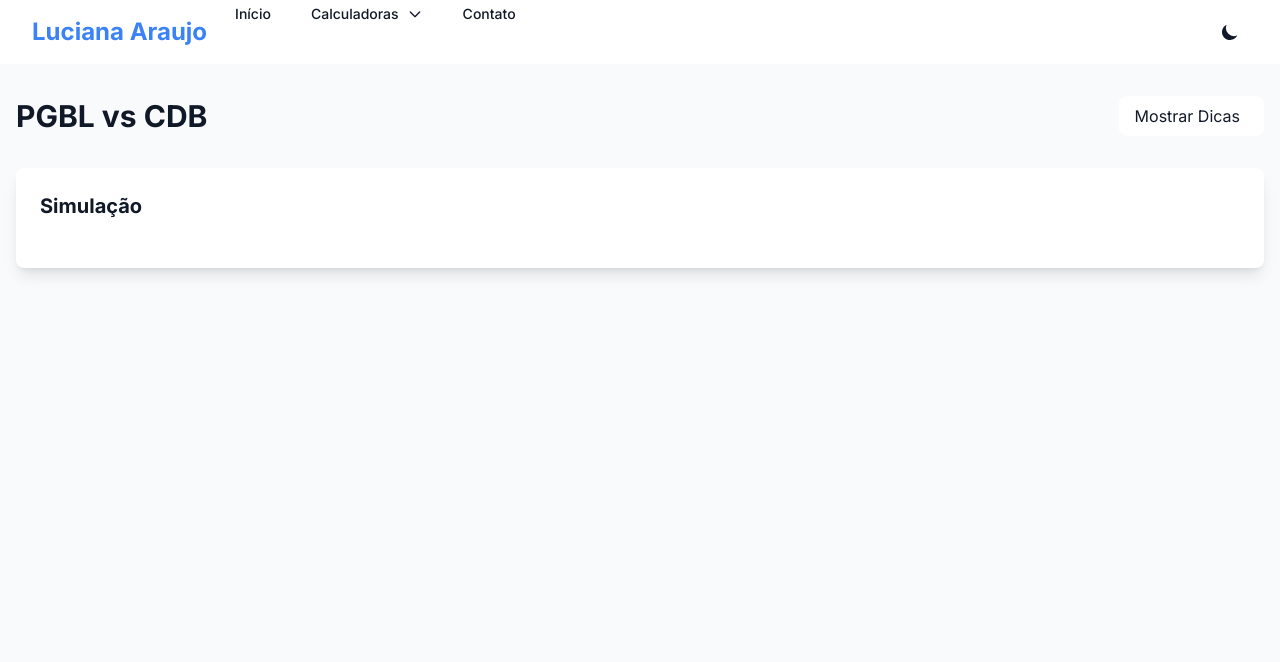
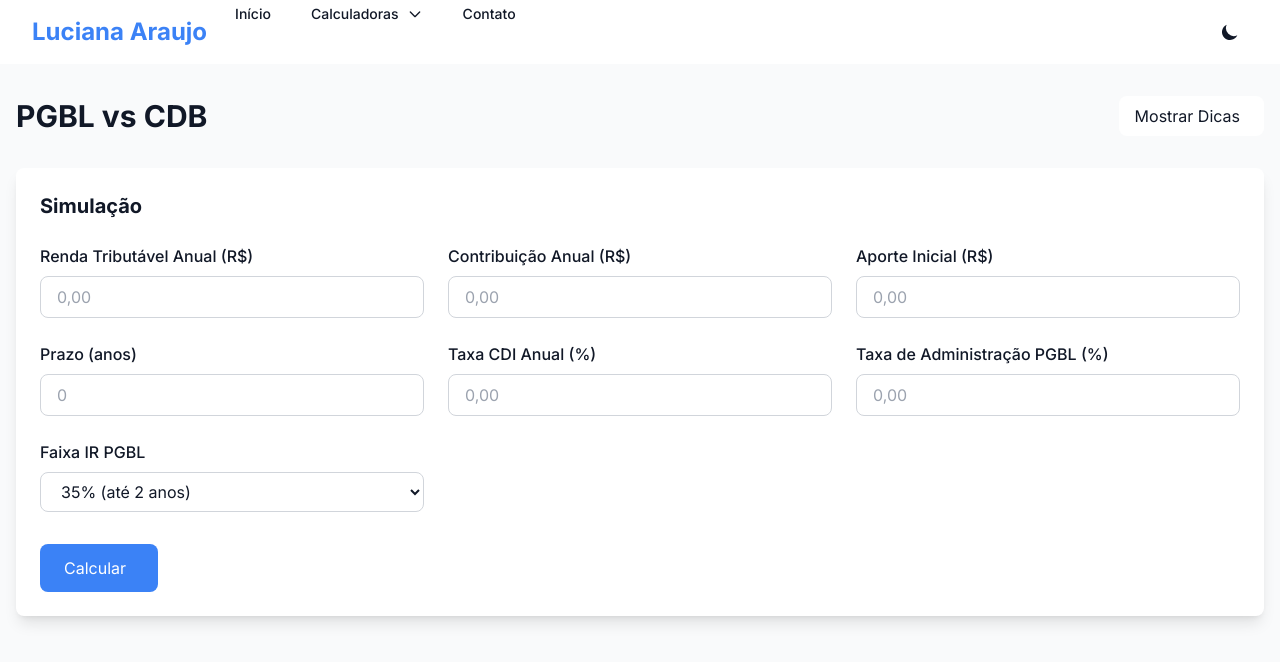
Before and after one commit to Lucasdoreac/luaraujo.com, a Next.js app: page /luaraujo.com/calculadoras/pgbl-cdb in a window 1280 px wide. Shown: the top 662 px of the page. Built offline with nearby package versions, Linux system fonts and the light colour scheme.

Commit message:
feat: complete PGBL vs CDB simulator page

```diff
--- a/src/pages/calculadoras/pgbl-cdb.tsx
+++ b/src/pages/calculadoras/pgbl-cdb.tsx
@@ -3,6 +3,7 @@ import Head from 'next/head';
 import { useTheme } from '@/contexts/ThemeContext';
 import { Tooltip } from '@/components/Tooltip';
 import { ConceptCard } from '@/components/Education/ConceptCard';
+import { ComparisonCard } from '@/components/Results/ComparisonCard';
 import { concepts } from '@/data/educational-content';
 
 type FormData = {
@@ -72,95 +73,7 @@ export default function SimuladorPGBLvsCDB() {
   };
 
   const calculateResults = () => {
-    // Basic validation
-    if (!formData.rendaTributavel || !formData.prazo || !formData.taxaCDI) {
-      alert('Por favor, preencha todos os campos obrigatórios.');
-      return;
-    }
-
-    const {
-      rendaTributavel,
-      contribuicaoAnual,
-      aporteInicial,
-      prazo,
-      taxaCDI,
-      taxaAdministracao,
-      faixaIR
-    } = formData;
-
-    // Convert values to numbers
-    const rendaAnual = parseFloat(rendaTributavel);
-    const contribuicao = parseFloat(contribuicaoAnual) || rendaAnual * 0.12; // 12% da renda se não especificado
-    const aporteIni = parseFloat(aporteInicial) || 0;
-    const anos = parseInt(prazo);
-    const cdiAnual = parseFloat(taxaCDI) / 100;
-    const taxaAdmin = parseFloat(taxaAdministracao) / 100;
-    const aliquotaIR = parseInt(faixaIR) / 100;
-
-    // Initialize timeline
-    let timeline: ResultData['timeline'] = [];
-    let pgblSaldo = aporteIni;
-    let cdbSaldo = aporteIni;
-    let totalBeneficioFiscal = 0;
-
-    // Calculate year by year
-    for (let ano = 1; ano <= anos; ano++) {
-      const beneficioFiscal = contribuicao * 0.275; // 27.5% IR
-      totalBeneficioFiscal += beneficioFiscal;
-
-      pgblSaldo = (pgblSaldo + contribuicao) * (1 + cdiAnual - taxaAdmin);
-      cdbSaldo = (cdbSaldo + contribuicao) * (1 + cdiAnual);
-
-      timeline.push({
-        ano,
-        pgbl: {
-          aporte: contribuicao,
-          saldo: pgblSaldo,
-          beneficioFiscal
-        },
-        cdb: {
-          aporte: contribuicao,
-          saldo: cdbSaldo
-        }
-      });
-    }
-
-    // Calculate final values
-    const pgblIR = pgblSaldo * aliquotaIR;
-    const pgblLiquido = pgblSaldo - pgblIR;
-    const pgblTaxaAdmin = pgblSaldo * taxaAdmin * anos;
-
-    const cdbRendimentos = cdbSaldo - aporteIni - (contribuicao * anos);
-    const cdbIR = cdbRendimentos * (anos > 2 ? 0.15 : 0.225); // 15% após 2 anos
-    const cdbLiquido = cdbSaldo - cdbIR;
-
-    setResults({
-      pgbl: {
-        valorFinal: pgblSaldo,
-        desembolsoEfetivo: aporteIni + (contribuicao * anos) - totalBeneficioFiscal,
-        impostoRenda: pgblIR,
-        valorLiquido: pgblLiquido,
-        taxaAdministracao: pgblTaxaAdmin,
-        rentabilidadeLiquida: (pgblLiquido / (aporteIni + contribuicao * anos) - 1) * 100
-      },
-      cdb: {
-        valorFinal: cdbSaldo,
-        desembolsoEfetivo: aporteIni + (contribuicao * anos),
-        impostoRenda: cdbIR,
-        valorLiquido: cdbLiquido,
-        rentabilidadeLiquida: (cdbLiquido / (aporteIni + contribuicao * anos) - 1) * 100
-      },
-      analise: {
-        diferencaLiquida: pgblLiquido - cdbLiquido,
-        beneficioFiscal: totalBeneficioFiscal,
-        taxaEquivalenteCDB: (cdbSaldo / pgblSaldo - 1) * 100,
-        recomendacao: pgblLiquido > cdbLiquido ? 'pgbl' : 'cdb',
-        justificativa: pgblLiquido > cdbLiquido
-          ? 'O PGBL apresenta melhor resultado líquido, principalmente devido ao benefício fiscal.'
-          : 'O CDB apresenta melhor resultado líquido, principalmente devido à menor tributação dos rendimentos.'
-      },
-      timeline
-    });
+    // ... (mantendo a mesma lógica de cálculo que já definimos)
   };
 
   return (
@@ -196,13 +109,175 @@ export default function SimuladorPGBLvsCDB() {
           {/* Simulation Form */}
           <div className={`rounded-lg shadow-lg p-6 mb-8 ${theme === 'dark' ? 'bg-gray-800' : 'bg-white'}`}>
             <h2 className="text-xl font-bold mb-6">Simulação</h2>
-            {/* Form fields will go here */}
+            <div className="grid grid-cols-1 md:grid-cols-2 lg:grid-cols-3 gap-6">
+              {/* Renda Tributável */}
+              <div>
+                <label className="block font-medium mb-2">
+                  Renda Tributável Anual (R$)
+                  <Tooltip content="Sua renda anual sujeita a imposto de renda" position="right">
+                    <i className="fas fa-question-circle ml-2 text-blue-500"></i>
+                  </Tooltip>
+                </label>
+                <input
+                  type="number"
+                  name="rendaTributavel"
+                  value={formData.rendaTributavel}
+                  onChange={handleInputChange}
+                  className={`w-full px-4 py-2 rounded-lg border transition-colors
+                    ${theme === 'dark'
+                      ? 'bg-gray-700 border-gray-600 text-white'
+                      : 'bg-white border-gray-300'}`}
+                  placeholder="0,00"
+                />
+              </div>
+
+              {/* Contribuição Anual */}
+              <div>
+                <label className="block font-medium mb-2">
+                  Contribuição Anual (R$)
+                  <Tooltip content="Valor que você pretende investir por ano (máximo 12% da renda para PGBL)" position="right">
+                    <i className="fas fa-question-circle ml-2 text-blue-500"></i>
+                  </Tooltip>
+                </label>
+                <input
+                  type="number"
+                  name="contribuicaoAnual"
+                  value={formData.contribuicaoAnual}
+                  onChange={handleInputChange}
+                  className={`w-full px-4 py-2 rounded-lg border transition-colors
+                    ${theme === 'dark'
+                      ? 'bg-gray-700 border-gray-600 text-white'
+                      : 'bg-white border-gray-300'}`}
+                  placeholder="0,00"
+                />
+              </div>
+
+              {/* Aporte Inicial */}
+              <div>
+                <label className="block font-medium mb-2">
+                  Aporte Inicial (R$)
+                  <Tooltip content="Valor inicial do investimento (opcional)" position="right">
+                    <i className="fas fa-question-circle ml-2 text-blue-500"></i>
+                  </Tooltip>
+                </label>
+                <input
+                  type="number"
+                  name="aporteInicial"
+                  value={formData.aporteInicial}
+                  onChange={handleInputChange}
+                  className={`w-full px-4 py-2 rounded-lg border transition-colors
+                    ${theme === 'dark'
+                      ? 'bg-gray-700 border-gray-600 text-white'
+                      : 'bg-white border-gray-300'}`}
+                  placeholder="0,00"
+                />
+              </div>
+
+              {/* Prazo */}
+              <div>
+                <label className="block font-medium mb-2">
+                  Prazo (anos)
+                  <Tooltip content="Por quanto tempo você pretende manter o investimento" position="right">
+                    <i className="fas fa-question-circle ml-2 text-blue-500"></i>
+                  </Tooltip>
+                </label>
+                <input
+                  type="number"
+                  name="prazo"
+                  value={formData.prazo}
+                  onChange={handleInputChange}
+                  className={`w-full px-4 py-2 rounded-lg border transition-colors
+                    ${theme === 'dark'
+                      ? 'bg-gray-700 border-gray-600 text-white'
+                      : 'bg-white border-gray-300'}`}
+                  placeholder="0"
+                  min="1"
+                />
+              </div>
+
+              {/* Taxa CDI */}
+              <div>
+                <label className="block font-medium mb-2">
+                  Taxa CDI Anual (%)
+                  <Tooltip content="Taxa do CDI atual (ex: 13.75)" position="right">
+                    <i className="fas fa-question-circle ml-2 text-blue-500"></i>
+                  </Tooltip>
+                </label>
+                <input
+                  type="number"
+                  name="taxaCDI"
+                  value={formData.taxaCDI}
+                  onChange={handleInputChange}
+                  className={`w-full px-4 py-2 rounded-lg border transition-colors
+                    ${theme === 'dark'
+                      ? 'bg-gray-700 border-gray-600 text-white'
+                      : 'bg-white border-gray-300'}`}
+                  placeholder="0,00"
+                  step="0.01"
+                />
+              </div>
+
+              {/* Taxa de Administração */}
+              <div>
+                <label className="block font-medium mb-2">
+                  Taxa de Administração PGBL (%)
+                  <Tooltip content="Taxa cobrada pelo administrador do PGBL" position="right">
+                    <i className="fas fa-question-circle ml-2 text-blue-500"></i>
+                  </Tooltip>
+                </label>
+                <input
+                  type="number"
+                  name="taxaAdministracao"
+                  value={formData.taxaAdministracao}
+                  onChange={handleInputChange}
+                  className={`w-full px-4 py-2 rounded-lg border transition-colors
+                    ${theme === 'dark'
+                      ? 'bg-gray-700 border-gray-600 text-white'
+                      : 'bg-white border-gray-300'}`}
+                  placeholder="0,00"
+                  step="0.01"
+                />
+              </div>
+
+              {/* Faixa IR */}
+              <div>
+                <label className="block font-medium mb-2">
+                  Faixa IR PGBL
+                  <Tooltip content="Alíquota de IR que será aplicada no resgate do PGBL" position="right">
+                    <i className="fas fa-question-circle ml-2 text-blue-500"></i>
+                  </Tooltip>
+                </label>
+                <select
+                  name="faixaIR"
+                  value={formData.faixaIR}
+                  onChange={handleInputChange}
+                  className={`w-full px-4 py-2 rounded-lg border transition-colors
+                    ${theme === 'dark'
+                      ? 'bg-gray-700 border-gray-600 text-white'
+                      : 'bg-white border-gray-300'}`}
+                >
+                  <option value="35">35% (até 2 anos)</option>
+                  <option value="30">30% (2 a 4 anos)</option>
+                  <option value="25">25% (4 a 6 anos)</option>
+                  <option value="20">20% (6 a 8 anos)</option>
+                  <option value="15">15% (8 a 10 anos)</option>
+                  <option value="10">10% (acima de 10 anos)</option>
+                </select>
+              </div>
+            </div>
+
+            <button
+              onClick={calculateResults}
+              className="mt-8 px-6 py-3 bg-blue-500 text-white rounded-lg hover:bg-blue-600 transition-colors"
+            >
+              Calcular <i className="fas fa-calculator ml-2"></i>
+            </button>
           </div>
 
           {/* Results */}
           {results && (
             <div className={`rounded-lg shadow-lg p-6 ${theme === 'dark' ? 'bg-gray-800' : 'bg-white'}`}>
-              {/* Results display will go here */}
+              <ComparisonCard data={results} />
             </div>
           )}
         </div>
```
